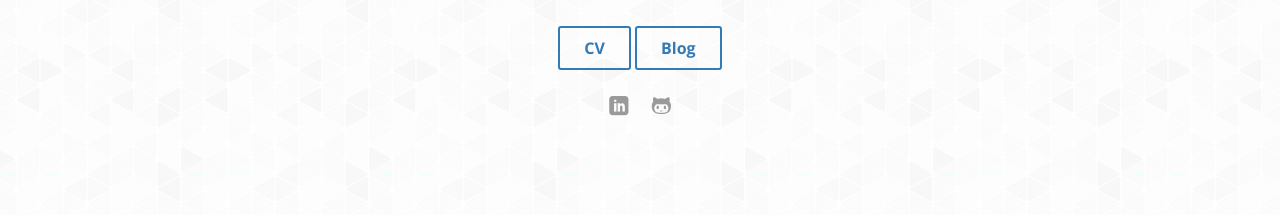
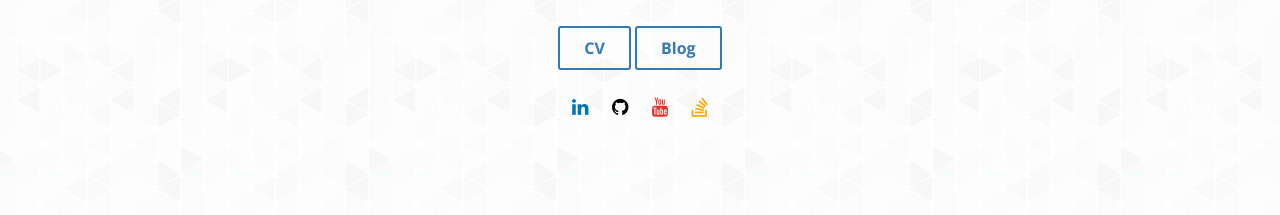
Before and after one commit to sadiqhuq/sadiqhuq.github.io, a Jekyll site: the page built from index.html, in a window 1280 px wide. Shown: the part 553-768 px from the top of the page. Built offline with Jekyll 4.4.1, drawn with Linux system fonts in a browser that asks for light colours; nearby versions of some CDN libraries; some web fonts are replaced.

Commit message:
social fa yt so

```diff
--- a/_includes/social.html
+++ b/_includes/social.html
@@ -1,8 +1,16 @@
+<!--
 <ul class="social">
   <li><a href="{{ site.author.linkedin }}" target="_blank"><i class="icon icon-linkedin"></i></a></li>
   <li><a href="{{ site.author.github }}" target="_blank"><i class="icon icon-github"></i></a></li>
-<!--
   <li><a href="{{ site.author.twitter }}" target="_blank"><i class="icon icon-twitter"></i></a></li>
   <li><a href="{{ site.author.facebook }}" target="_blank"><i class="icon icon-facebook"></i></a></li>
+</ul>
 -->
+    <link href="//maxcdn.bootstrapcdn.com/font-awesome/4.2.0/css/font-awesome.min.css" rel="stylesheet">
+
+<ul class="social">
+<li><a href="{{ site.author.linkedin }}" target="_blank"><i class="fa fa-linkedin" style="color:#0077B5;"></i></a></li>
+<li><a href="{{ site.author.github }}" target="_blank"><i class="fa fa-github" style="color:black;"></i></a></li>
+<li><a href="{{ site.author.youtube }}" target="_blank"><i class="fa fa-youtube" style="color:#e52d27;"></i></a></li>
+<li><a href="{{ site.author.stackoverflow }}" target="_blank"><i class="fa fa-stack-overflow" style="color:orange;"></i></a></li>
 </ul>
```
